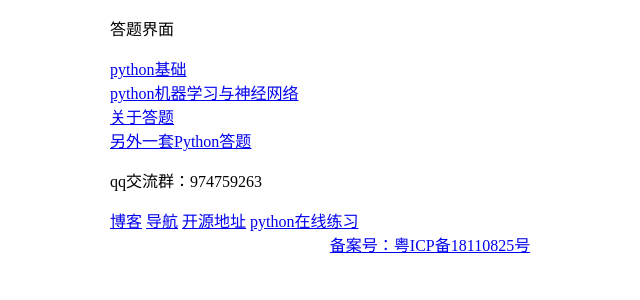
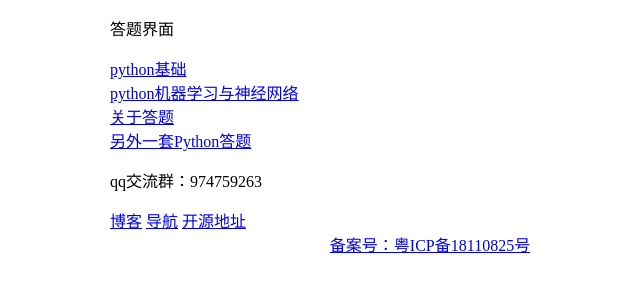
Before and after one commit to Tlntin/python_314, a Flask app: page / in a window 1280 px wide. Shown: the top 300 px of the page, without its empty margins (210-850 px from the left). Run offline with Flask 2, Linux system fonts and the light colour scheme.

Commit message:
Update index.html

```diff
--- a/templates/index.html
+++ b/templates/index.html
@@ -23,7 +23,6 @@
 <a href="https://www.vbahome.cn" target="_blank">博客</a>
 <a href="https://hao.ztjs.top" target="_blank">导航</a>
 <a href="https://github.com/Tlntin/python_314" target="_blank">开源地址</a>
-<a href="https://hao.ztjs.top" target="_blank">python在线练习</a>
 <div style="text-align: center">
     <a href="http://www.miibeian.gov.cn/" target="_blank">备案号：粤ICP备18110825号</a>
 </div>
```
